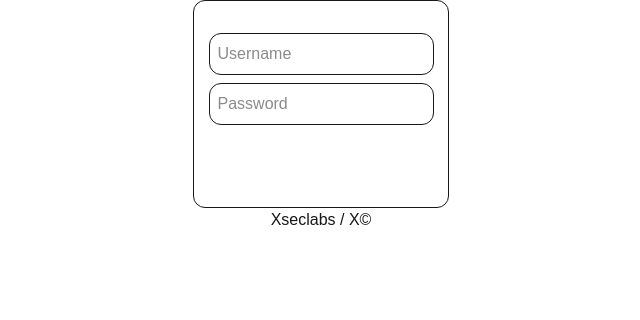
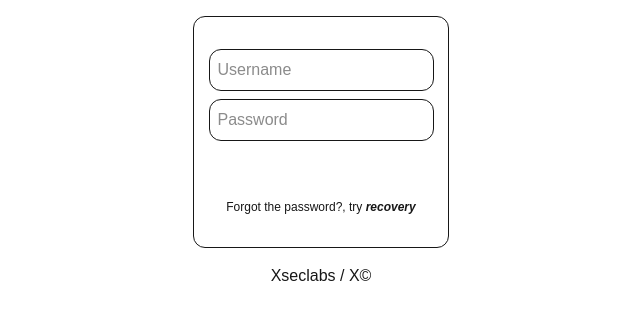
Before and after one commit to xscriptorcode/xseclabs, a Next.js app in the folder xseclabs/: page / in a window 1280 px wide. Shown: the top 320 px of the page, without its empty margins (319-959 px from the left). Built offline with nearby package versions, Linux system fonts and the light colour scheme.

Commit message:
upgrade login component

```diff
--- a/xseclabs/src/app/components/login/login.tsx
+++ b/xseclabs/src/app/components/login/login.tsx
@@ -6,7 +6,7 @@ export default function Login () {
     const [pass, setPass] = useState<string>("");
 
     return (
-        <div className="flex flex-col items-center">
+        <div className="flex flex-col items-center m-4">
             <div className="flex flex-col gap-2 justify-center text-center items-center border p-8 rounded-xl w-64">
                 <input
                 type="text"
@@ -25,6 +25,7 @@ export default function Login () {
                 <button className="text-white px-2 py-2 rounded hover:bg-red-500 border p-4 rounded">
                     Login
                 </button>
+                <p className="text-xs">Forgot the password?, try <a href="#"><strong><em>recovery</em></strong></a></p>
             </div>
         </div>
     )
```
